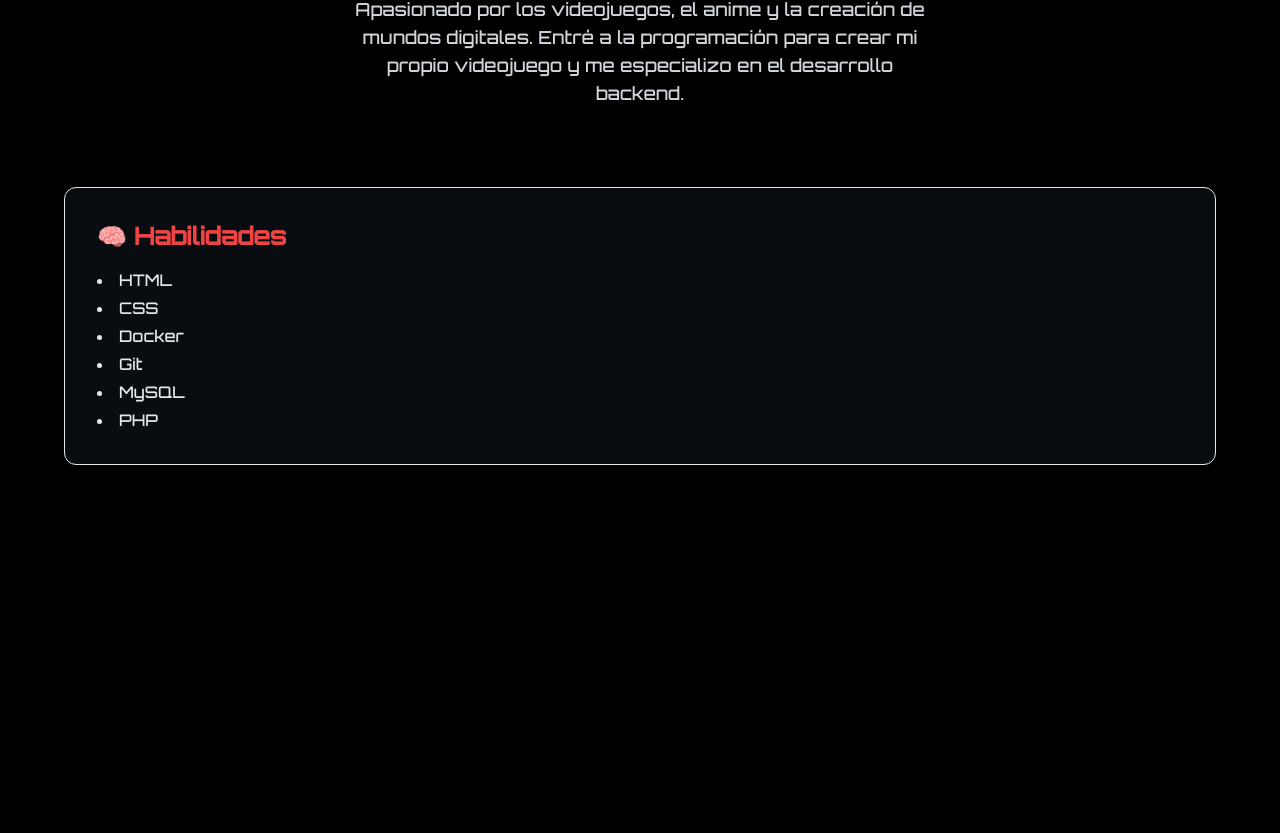
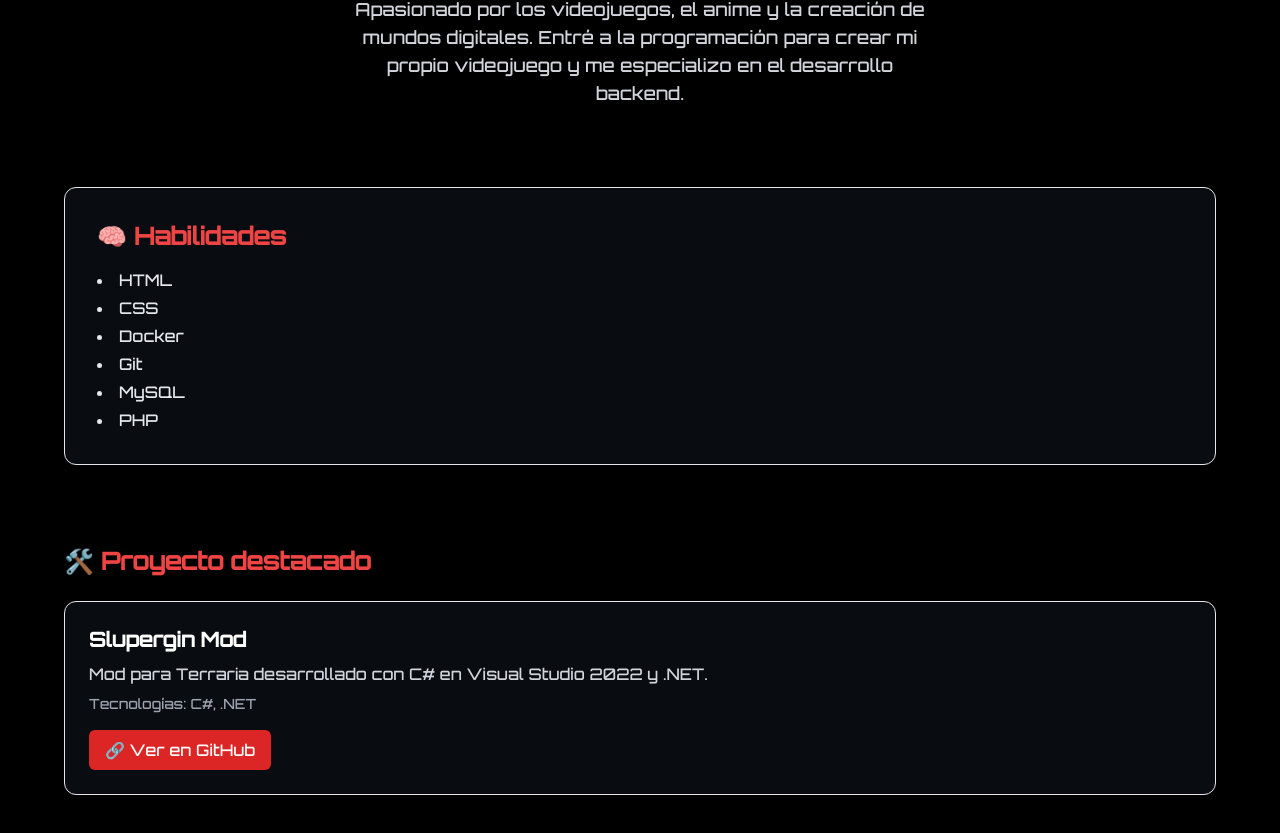
Before and after one commit to cronox808/Portafolio, a plain HTML site: page index.html in a window 1280 px wide. Shown: the part 173-1006 px from the top of the page. Before the commit the page ends 800 px from the top, so only its background shows below. Drawn offline with nearby package versions, Linux system fonts and the light colour scheme.

Commit message:
feat: :rocket: se añadio mi proyecto destacado

```diff
--- a/index.html
+++ b/index.html
@@ -46,5 +46,15 @@
           <li>PHP</li>
         </ul>
     </section>
+
+          <section id="proyectos">
+        <h3 class="text-2xl text-red-500 font-bold mb-6">🛠️ Proyecto destacado</h3>
+        <div class="bg-gray-800 bg-opacity-30 p-6 rounded-xl border border-cyan-500">
+          <h4 class="text-xl text-cyan-400 font-semibold">Slupergin Mod</h4>
+          <p class="text-gray-300 mt-2">Mod para Terraria desarrollado con C# en Visual Studio 2022 y .NET.</p>
+          <p class="mt-2 text-gray-400 text-sm">Tecnologías: C#, .NET</p>
+          <a href="https://github.com/cronox808/slupergin-mod" target="_blank" class="mt-4 inline-block bg-red-600 hover:bg-red-700 text-white px-4 py-2 rounded-md">🔗 Ver en GitHub</a>
+        </div>
+      </section>
 </body>
 </html>
```
